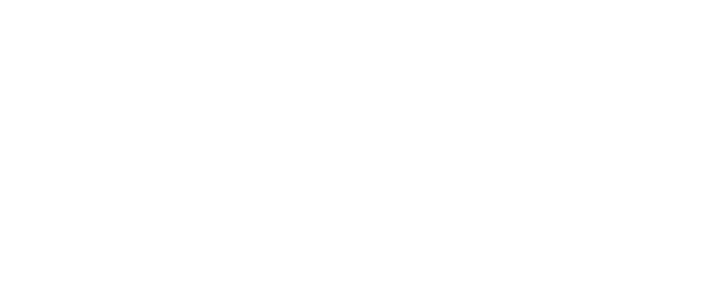
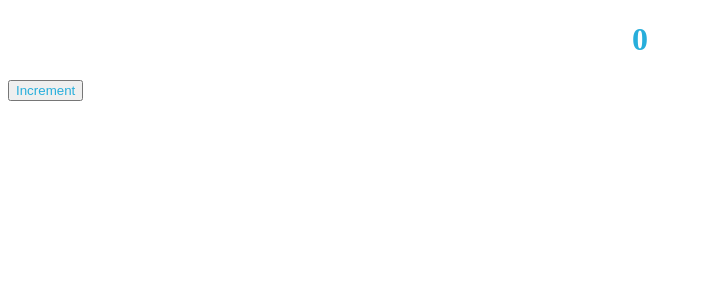
Before and after one commit to ronbonnke/boilerplate-react-functional-public, a React app: page / in a window 1280 px wide. Shown: the top 300 px of the page, without its empty margins (0-702 px from the left). Built offline with nearby package versions, Linux system fonts and the light colour scheme.

Commit message:
Update App.js

```diff
--- a/src/components/App.js
+++ b/src/components/App.js
@@ -1,9 +1,15 @@
-import React, {Component, useState} from "react";
+import React, { useEffect, useState } from "react";
 import '../styles/App.css';
 
 const App = () => {
+
+  let [count, setCount] = useState(0)
+
   return (
-    <div id="main"></div>
+    <div className="ball">
+      <h1 className="count" onDoubleClick={() => { alert("cant edit it") }}>{count}</h1>
+      <button className='increment-button' onClick={() => { setCount(count + 1) }}>Increment</button>
+    </div>
   )
 }
 
```
